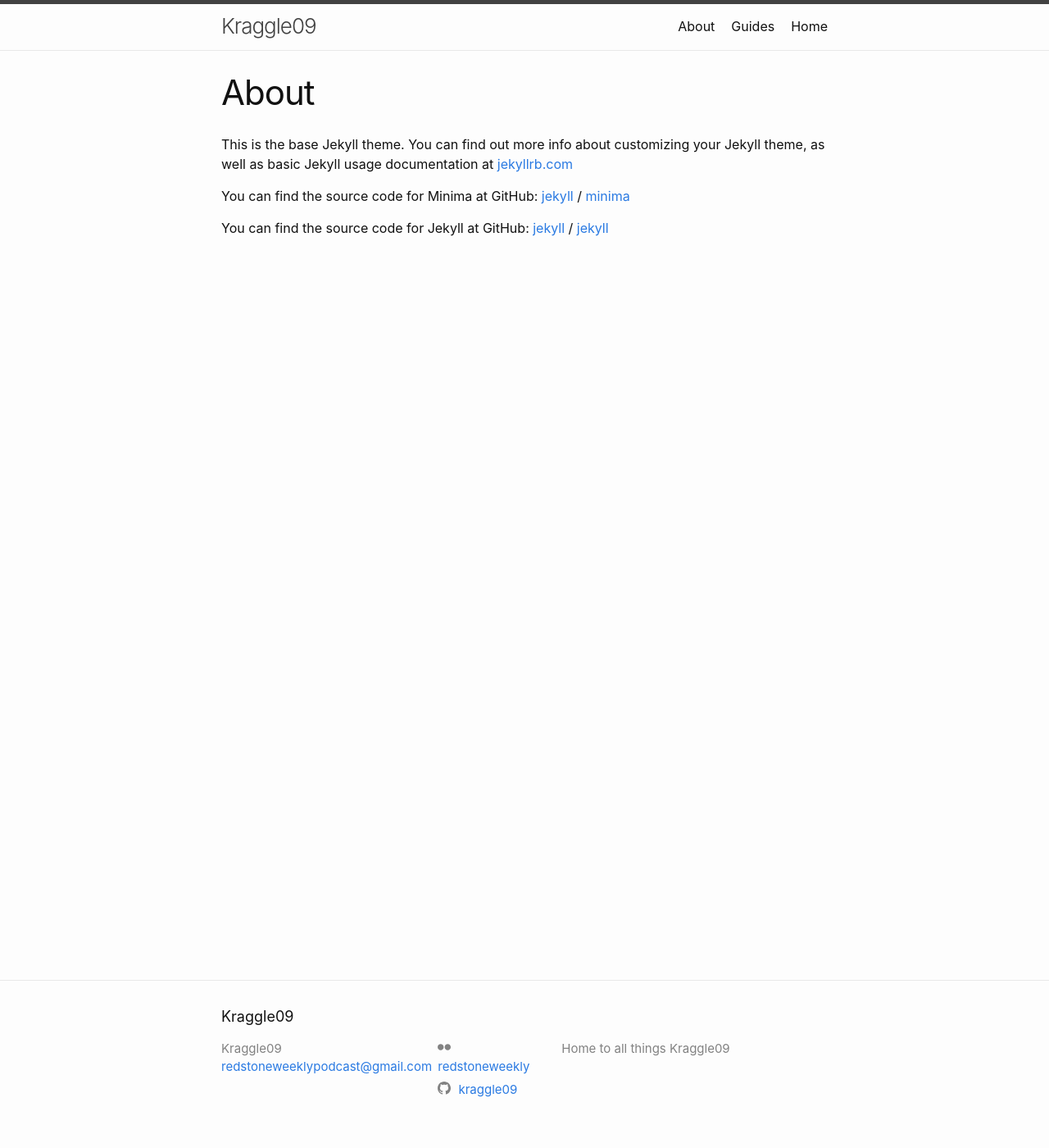
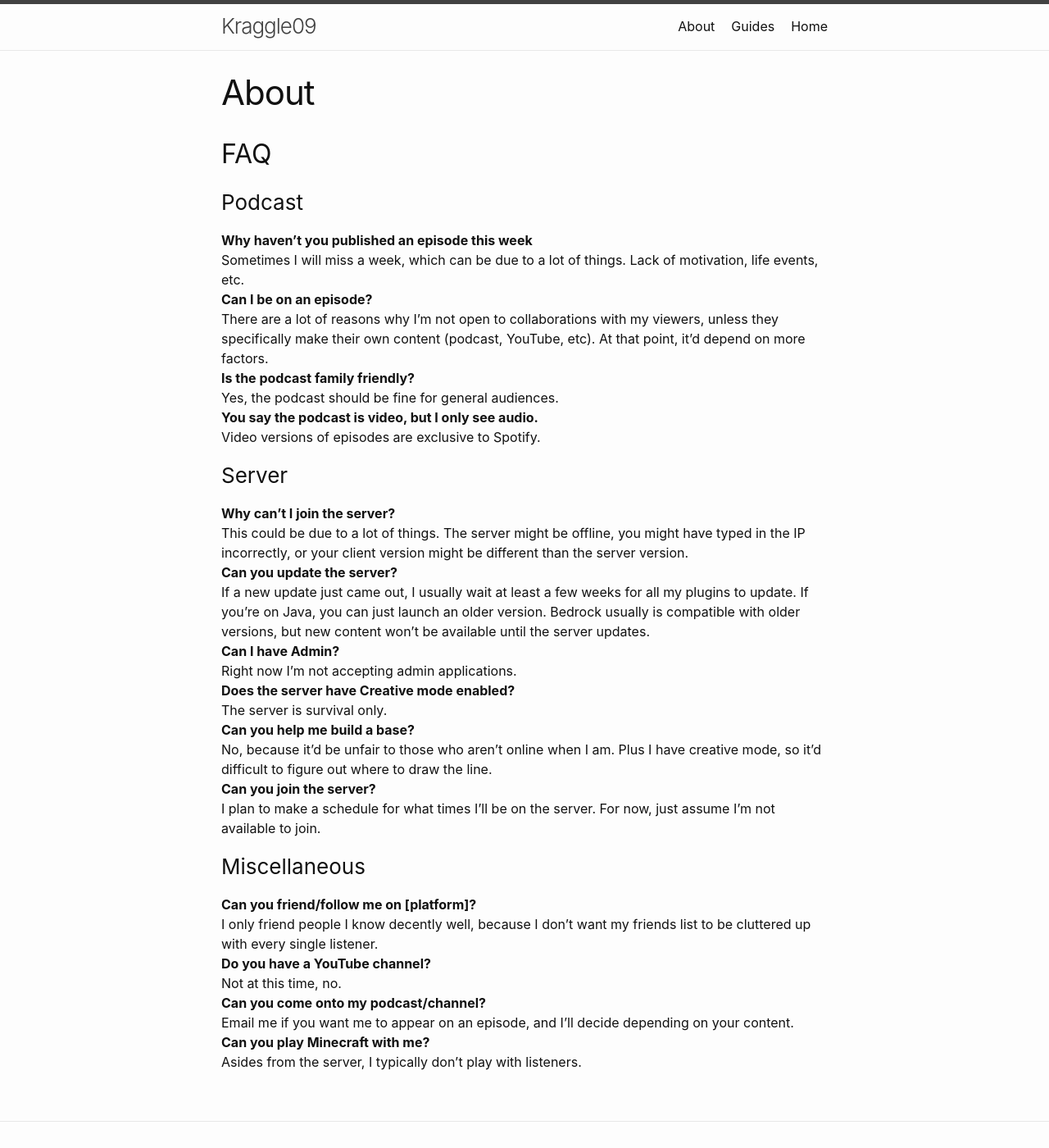
Before and after one commit to Kraggle09/kraggle09.github.io, a Jekyll site: the page built from docs/about.markdown, in a window 1280 px wide and 1400 px high. Shown: the whole window at 82% size. Built offline with Jekyll 4.4.1, drawn with Linux system fonts in a browser that asks for light colours.

Commit message:
Added FAQ

```diff
--- a/docs/about.markdown
+++ b/docs/about.markdown
@@ -4,15 +4,38 @@ title: About
 permalink: /about/
 ---
 
-This is the base Jekyll theme. You can find out more info about customizing your Jekyll theme, as well as basic Jekyll usage documentation at [jekyllrb.com](https://jekyllrb.com/)
+## FAQ
 
-You can find the source code for Minima at GitHub:
-[jekyll][jekyll-organization] /
-[minima](https://github.com/jekyll/minima)
+### Podcast
+**Why haven’t you published an episode this week**
+Sometimes I will miss a week, which can be due to a lot of things. Lack of motivation, life events, etc.
+**Can I be on an episode?**
+There are a lot of reasons why I’m not open to collaborations with my viewers, unless they specifically make their own content (podcast, YouTube, etc). At that point, it’d depend on more factors.
+**Is the podcast family friendly?**
+Yes, the podcast should be fine for general audiences.
+**You say the podcast is video, but I only see audio.**
+Video versions of episodes are exclusive to Spotify.
 
-You can find the source code for Jekyll at GitHub:
-[jekyll][jekyll-organization] /
-[jekyll](https://github.com/jekyll/jekyll)
+### Server
+**Why can’t I join the server?**
+This could be due to a lot of things. The server might be offline, you might have typed in the IP incorrectly, or your client version might be different than the server version.
+**Can you update the server?**
+If a new update just came out, I usually wait at least a few weeks for all my plugins to update. If you’re on Java, you can just launch an older version. Bedrock usually is compatible with older versions, but new content won’t be available until the server updates.
+**Can I have Admin?**
+Right now I’m not accepting admin applications.
+**Does the server have Creative mode enabled?**
+The server is survival only.
+**Can you help me build a base?**
+No, because it’d be unfair to those who aren’t online when I am. Plus I have creative mode, so it’d difficult to figure out where to draw the line.
+**Can you join the server?**
+I plan to make a schedule for what times I’ll be on the server. For now, just assume I’m not available to join.
 
-
-[jekyll-organization]: https://github.com/jekyll
+### Miscellaneous
+**Can you friend/follow me on [platform]?**
+I only friend people I know decently well, because I don’t want my friends list to be cluttered up with every single listener.
+**Do you have a YouTube channel?**
+Not at this time, no.
+**Can you come onto my podcast/channel?**
+Email me if you want me to appear on an episode, and I’ll decide depending on your content.
+**Can you play Minecraft with me?**
+Asides from the server, I typically don’t play with listeners.
```
